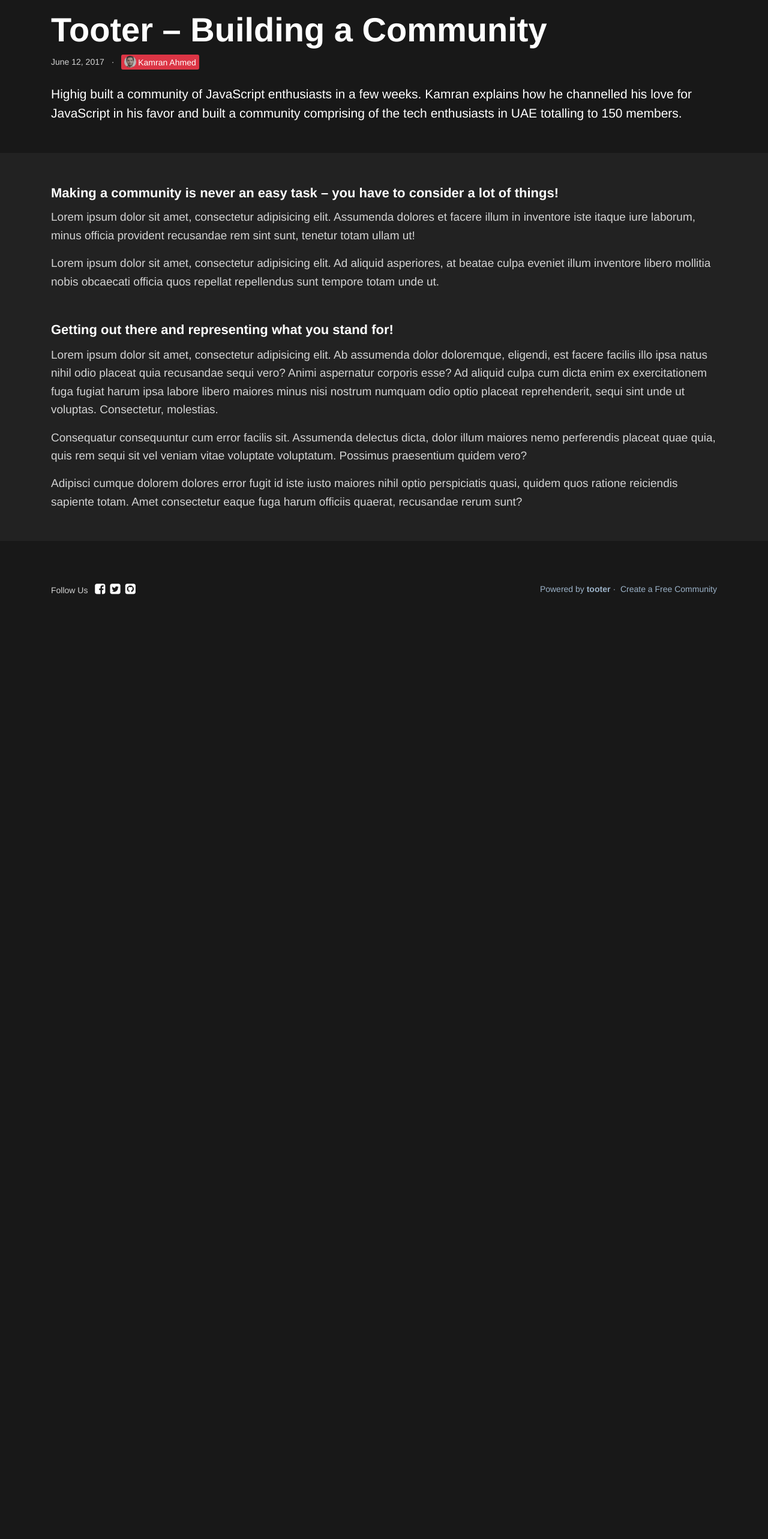
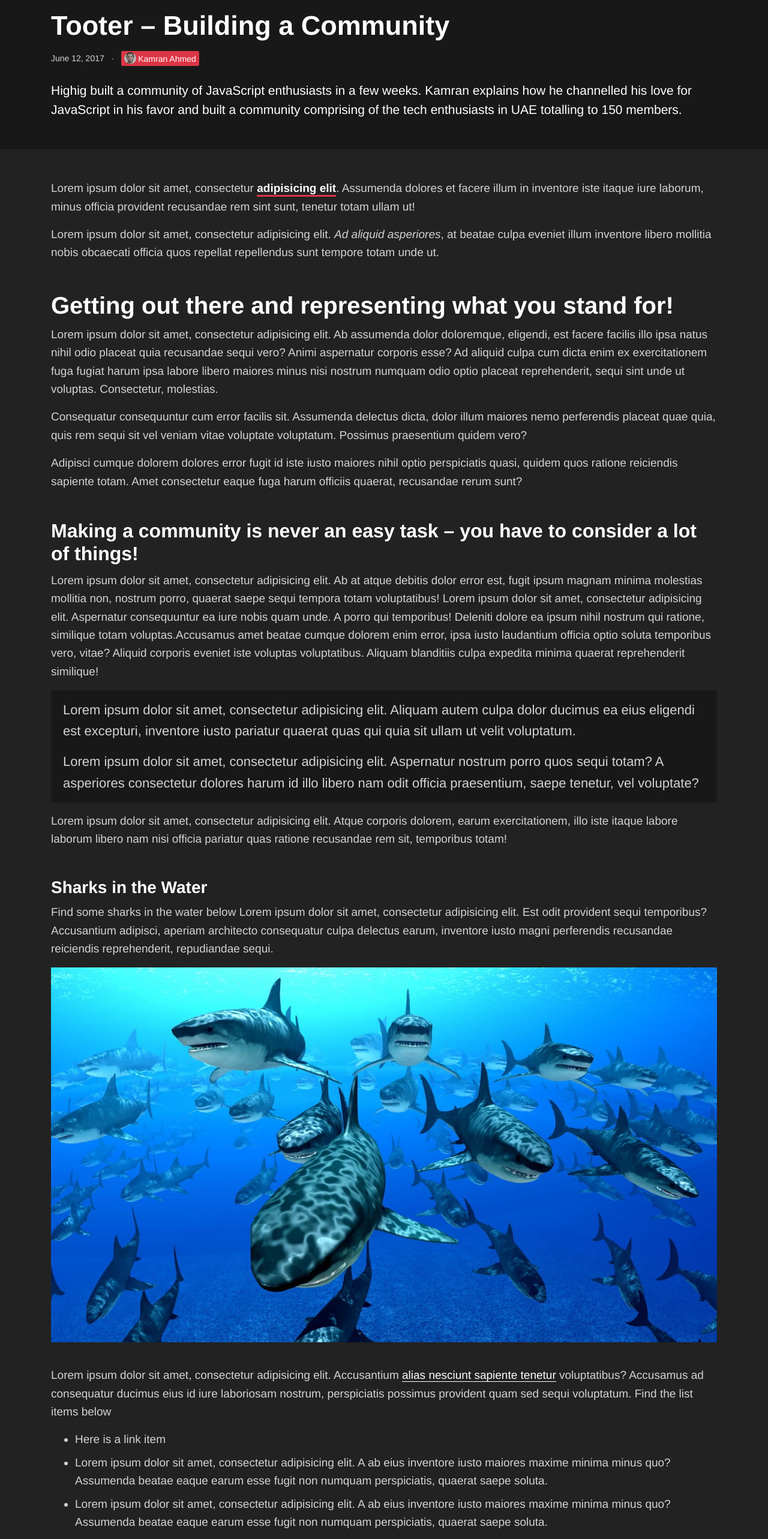
Before and after one commit to tooter/tooter-html, an Angular app: page /post-detail in a window 1280 px wide. Shown: the part 100-2666 px from the top of the page at 60% size. Before the commit the page ends 1171 px from the top, so only its background shows below. Built offline with nearby package versions, Linux system fonts and the light colour scheme.

Commit message:
Post detail

```diff
--- a/src/app/components/post-detail/post-detail.component.html
+++ b/src/app/components/post-detail/post-detail.component.html
@@ -22,14 +22,40 @@
     <div class="container">
       <div class="row">
         <div class="col">
-          <h2>Making a community is never an easy task – you have to consider a lot of things!</h2>
-          <p>Lorem ipsum dolor sit amet, consectetur adipisicing elit. Assumenda dolores et facere illum in inventore iste itaque iure laborum, minus officia provident recusandae rem sint sunt, tenetur totam ullam ut!</p>
-          <p>Lorem ipsum dolor sit amet, consectetur adipisicing elit. Ad aliquid asperiores, at beatae culpa eveniet illum inventore libero mollitia nobis obcaecati officia quos repellat repellendus sunt tempore totam unde ut.</p>
-          <h2>Getting out there and representing what you stand for!</h2>
+          <p>Lorem ipsum dolor sit amet, consectetur <a href="#">adipisicing elit</a>. Assumenda dolores et facere illum in inventore iste itaque iure laborum, minus officia provident recusandae rem sint sunt, tenetur totam ullam ut!</p>
+          <p>Lorem ipsum dolor sit amet, consectetur adipisicing elit. <em>Ad aliquid asperiores</em>, at beatae culpa eveniet illum inventore libero mollitia nobis obcaecati officia quos repellat repellendus sunt tempore totam unde ut.</p>
+          <h1>Getting out there and representing what you stand for!</h1>
           <p>Lorem ipsum dolor sit amet, consectetur adipisicing elit. Ab assumenda dolor doloremque, eligendi, est facere facilis illo ipsa natus nihil odio placeat quia recusandae sequi vero? Animi aspernatur corporis esse? Ad aliquid culpa cum dicta enim ex exercitationem fuga fugiat harum ipsa labore libero maiores minus nisi nostrum
             numquam odio optio placeat reprehenderit, sequi sint unde ut voluptas. Consectetur, molestias.</p>
           <p>Consequatur consequuntur cum error facilis sit. Assumenda delectus dicta, dolor illum maiores nemo perferendis placeat quae quia, quis rem sequi sit vel veniam vitae voluptate voluptatum. Possimus praesentium quidem vero?</p>
           <p>Adipisci cumque dolorem dolores error fugit id iste iusto maiores nihil optio perspiciatis quasi, quidem quos ratione reiciendis sapiente totam. Amet consectetur eaque fuga harum officiis quaerat, recusandae rerum sunt?</p>
+
+          <h2>Making a community is never an easy task – you have to consider a lot of things!</h2>
+          <p>Lorem ipsum dolor sit amet, consectetur adipisicing elit. Ab at atque debitis dolor error est, fugit ipsum magnam minima molestias mollitia non, nostrum porro, quaerat saepe sequi tempora totam voluptatibus! <span>Lorem ipsum dolor sit amet, consectetur adipisicing elit. Aspernatur consequuntur ea iure nobis quam unde. A porro qui temporibus! Deleniti dolore ea ipsum nihil nostrum qui ratione, similique totam voluptas.</span><span>Accusamus amet beatae cumque dolorem enim error, ipsa iusto laudantium officia optio soluta temporibus vero, vitae? Aliquid corporis eveniet iste voluptas voluptatibus. Aliquam blanditiis culpa expedita minima quaerat reprehenderit similique!</span>
+          </p>
+
+          <blockquote>
+            <p>Lorem ipsum dolor sit amet, consectetur adipisicing elit. Aliquam autem culpa dolor ducimus ea eius eligendi est excepturi, inventore iusto pariatur quaerat quas qui quia sit ullam ut velit voluptatum.</p>
+            <p>Lorem ipsum dolor sit amet, consectetur adipisicing elit. Aspernatur nostrum porro quos sequi totam? A asperiores consectetur dolores harum id illo libero nam odit officia praesentium, saepe tenetur, vel voluptate?</p>
+          </blockquote>
+
+          <p>Lorem ipsum dolor sit amet, consectetur adipisicing elit. Atque corporis dolorem, earum exercitationem, illo iste itaque labore laborum libero nam nisi officia pariatur quas ratione recusandae rem sit, temporibus totam!</p>
+
+          <h3>Sharks in the Water</h3>
+
+          <p>Find some sharks in the water below Lorem ipsum dolor sit amet, consectetur adipisicing elit. Est odit provident sequi temporibus? Accusantium adipisci, aperiam architecto consequatur culpa delectus earum, inventore iusto magni perferendis recusandae reiciendis reprehenderit, repudiandae sequi.</p>
+          <img src="/assets/sharks.jpg">
+
+          <p>Lorem ipsum dolor sit amet, consectetur adipisicing elit. Accusantium <u>alias nesciunt sapiente tenetur</u> voluptatibus? Accusamus ad consequatur ducimus eius id iure laboriosam nostrum, perspiciatis possimus provident quam sed sequi voluptatum. Find the list items below</p>
+
+          <ul>
+            <li>Here is a link item</li>
+            <li>Lorem ipsum dolor sit amet, consectetur adipisicing elit. A ab eius inventore iusto maiores maxime minima minus quo? Assumenda beatae eaque earum esse fugit non numquam perspiciatis, quaerat saepe soluta.</li>
+            <li>Lorem ipsum dolor sit amet, consectetur adipisicing elit. A ab eius inventore iusto maiores maxime minima minus quo? Assumenda beatae eaque earum esse fugit non numquam perspiciatis, quaerat saepe soluta.</li>
+          </ul>
+
+          <p>Lorem ipsum dolor sit amet, consectetur adipisicing elit. Aliquam aliquid at, consequatur, corporis dolorum ea eum explicabo minima molestiae nemo nesciunt nostrum odio quam repudiandae, saepe sit ullam voluptate voluptatum!</p>
+
         </div>
       </div>
     </div>
--- a/src/app/components/post-detail/post-detail.component.scss
+++ b/src/app/components/post-detail/post-detail.component.scss
@@ -4,15 +4,17 @@
   }
 
   h1 {
-    font-size: 56px;
+    font-size: 45px;
+    margin-bottom: 15px;
     font-weight: 600;
   }
 
   p {
     font-size: 21px;
     line-height: 1.5;
-    margin-top: 15px;
+    margin-top: 20px;
   }
+
 }
 
 .post-meta {
@@ -43,30 +45,65 @@
   padding: 50px 0;
   margin: 35px 0;
 
+  a {
+    font-weight: 600;
+    color: white;
+    border-bottom: 3px solid #dc3545;
+    padding-bottom: 1px;
+    transition: background-color 300ms;
+  }
+
+  a:hover {
+    background-color: #dc3545;
+  }
+
   h1, h2, h3, h4, h5, h6 {
     color: #ffffff;
     font-weight: 600;
-  }
-
-  h1, h2, h3, h4, h5, h6 {
 
     &:not(:first-child) {
       margin: 48px 0 10px 0;
     }
   }
 
-  h2 {
-    display: block;
-    font-size: 22px;
-    font-weight: 600;
-    line-height: 34px;
+  blockquote {
+    background: #181818;
+    padding: 15px 20px;
+
+    p {
+      font-size: 22px;
+    }
   }
+
+  img {
+    max-width: 100%;
+    margin: 0 0 40px;
+  }
+
+  u {
+    color: white;
+    text-decoration: none;
+    border-bottom: 1px solid white;
+  }
+
+  //h2 {
+  //  display: block;
+  //  font-size: 22px;
+  //  font-weight: 600;
+  //  line-height: 34px;
+  //}
 
   p {
     font-size: 19px;
     line-height: 1.6;
   }
 
+  ul li, ol li {
+    line-height: 1.6;
+    font-size: 19px;
+    margin-bottom: 8px;
+  }
+
   p:last-child {
     margin-bottom: 0;
   }
```
Also changed, not shown: src/assets/sharks.jpg (added).
